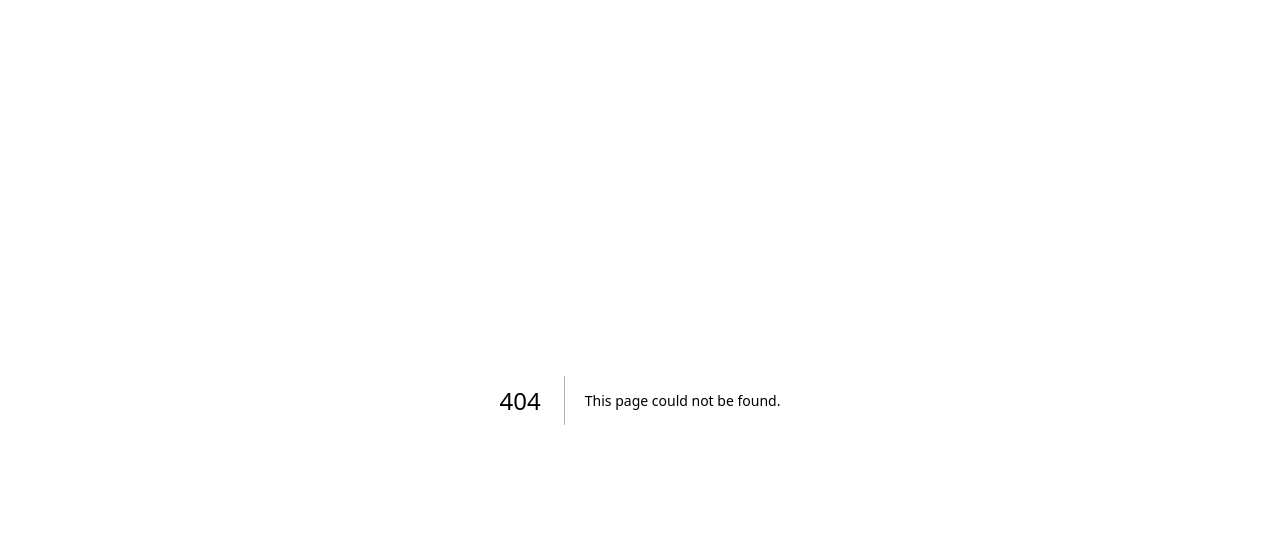
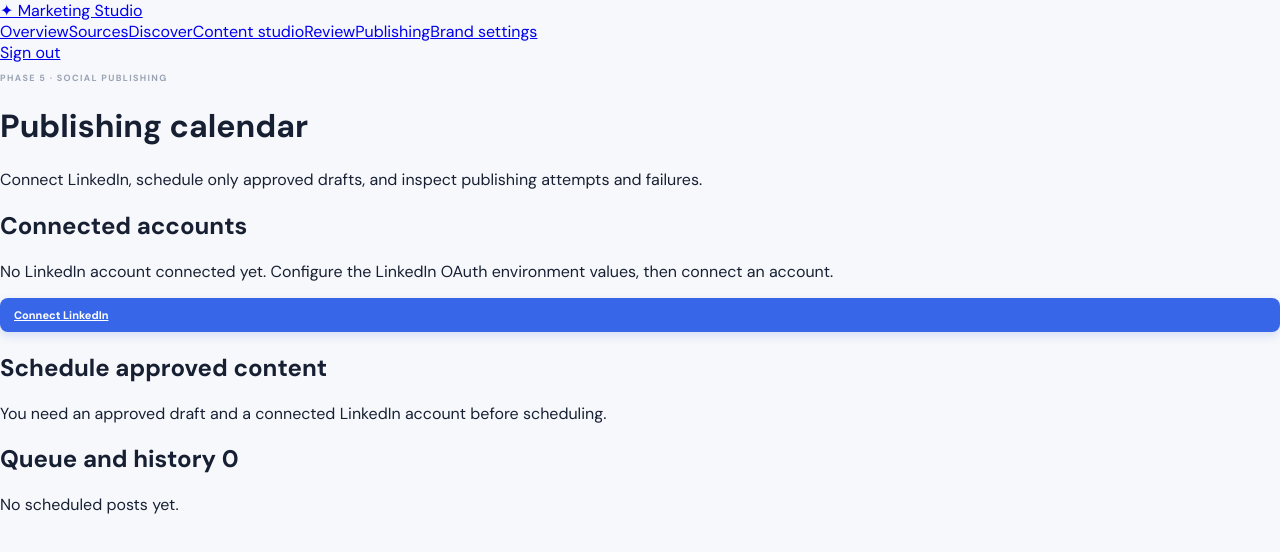
Before and after one commit to neha-coditation/website-automation, a Next.js app: page /calendar in a window 1280 px wide. Before the commit this address had no page. Shown: the top 552 px of the page. Built offline with nearby package versions, Linux system fonts and the light colour scheme; no server answers.

Commit message:
Add LinkedIn publishing calendar screen

```diff
--- /dev/null
+++ b/app/calendar/page.tsx
@@ -0,0 +1,20 @@
+"use client";
+
+import { useEffect, useState } from "react";
+import { AppNav } from "@/components/app-nav";
+
+type Account={id:string;provider:string;displayName:string;tokenExpiresAt:string|null};
+type Draft={id:string;title:string;status:string};
+type Post={id:string;status:string;scheduledAt:string;lastError:string|null;draft:{title:string};socialAccount:{displayName:string}};
+export default function CalendarPage(){
+ const [accounts,setAccounts]=useState<Account[]>([]);const [drafts,setDrafts]=useState<Draft[]>([]);const [posts,setPosts]=useState<Post[]>([]);const [draftId,setDraftId]=useState("");const [accountId,setAccountId]=useState("");const [scheduledAt,setScheduledAt]=useState("");const [message,setMessage]=useState("");const [busy,setBusy]=useState(false);
+ async function load(){const [a,d,p]=await Promise.all([fetch("/api/social-accounts"),fetch("/api/drafts"),fetch("/api/publishing/schedule")]);const ad=await a.json(),dd=await d.json(),pd=await p.json();if(a.ok){setAccounts(ad.accounts);if(!accountId&&ad.accounts[0])setAccountId(ad.accounts[0].id);}if(d.ok){const approved=dd.drafts.filter((x:Draft)=>x.status==="APPROVED");setDrafts(approved);if(!draftId&&approved[0])setDraftId(approved[0].id);}if(p.ok)setPosts(pd.posts);}
+ useEffect(()=>{void load();},[]);
+ async function schedule(e:React.FormEvent){e.preventDefault();setBusy(true);setMessage("");const r=await fetch("/api/publishing/schedule",{method:"POST",headers:{"Content-Type":"application/json"},body:JSON.stringify({draftId,socialAccountId:accountId,scheduledAt:new Date(scheduledAt).toISOString()})});const d=await r.json();if(!r.ok)setMessage(d.error||"Could not schedule post.");else{setMessage("Approved post added to the publishing queue.");setScheduledAt("");await load();}setBusy(false);}
+ async function postAction(id:string,action:"cancel"|"retry"){setBusy(true);const r=await fetch(`/api/publishing/schedule/${id}${action==="retry"?"/retry":""}`,{method:action==="cancel"?"DELETE":"POST"});const d=await r.json();setMessage(r.ok?(action==="cancel"?"Post cancelled.":"Post queued for manual retry."):d.error||"Action failed.");await load();setBusy(false);}
+ return <main className="workspace-page"><AppNav/><div className="workspace-content"><p className="eyebrow">PHASE 5 · SOCIAL PUBLISHING</p><h1>Publishing calendar</h1><p className="page-intro">Connect LinkedIn, schedule only approved drafts, and inspect publishing attempts and failures.</p>{message&&<p className="inline-message" role="status">{message}</p>}
+ <section className="workspace-list"><h2>Connected accounts</h2>{accounts.length===0?<p className="empty-state">No LinkedIn account connected yet. Configure the LinkedIn OAuth environment values, then connect an account.</p>:accounts.map(a=><div className="workspace-list-row" key={a.id}><div><strong>{a.displayName}</strong><small>LinkedIn · Expires {a.tokenExpiresAt?new Date(a.tokenExpiresAt).toLocaleString():"unknown"}</small></div></div>)}<a className="primary-button inline-button" href="/api/integrations/linkedin/connect">Connect LinkedIn</a></section>
+ <section className="workspace-list"><h2>Schedule approved content</h2>{drafts.length===0||accounts.length===0?<p className="empty-state">You need an approved draft and a connected LinkedIn account before scheduling.</p>:<form className="workspace-form schedule-form" onSubmit={schedule}><label>Approved draft<select value={draftId} onChange={e=>setDraftId(e.target.value)}>{drafts.map(d=><option key={d.id} value={d.id}>{d.title}</option>)}</select></label><label>LinkedIn account<select value={accountId} onChange={e=>setAccountId(e.target.value)}>{accounts.map(a=><option key={a.id} value={a.id}>{a.displayName}</option>)}</select></label><label>Publish date and time<input type="datetime-local" value={scheduledAt} onChange={e=>setScheduledAt(e.target.value)} required/></label><button className="primary-button" disabled={busy}>Schedule post</button></form>}</section>
+ <section className="workspace-list"><h2>Queue and history <span>{posts.length}</span></h2>{posts.length===0?<p className="empty-state">No scheduled posts yet.</p>:posts.map(p=><article className="workspace-list-row" key={p.id}><div><strong>{p.draft.title}</strong><small>{p.socialAccount.displayName} · {new Date(p.scheduledAt).toLocaleString()} · {p.status}</small>{p.lastError&&<small className="error-text">{p.lastError}</small>}</div>{p.status==="QUEUED"?<button className="secondary-button compact" disabled={busy} onClick={()=>postAction(p.id,"cancel")}>Cancel</button>:p.status==="FAILED"?<button className="secondary-button compact" disabled={busy} onClick={()=>postAction(p.id,"retry")}>Retry manually</button>:null}</article>)}</section>
+ </div></main>;
+}
```
